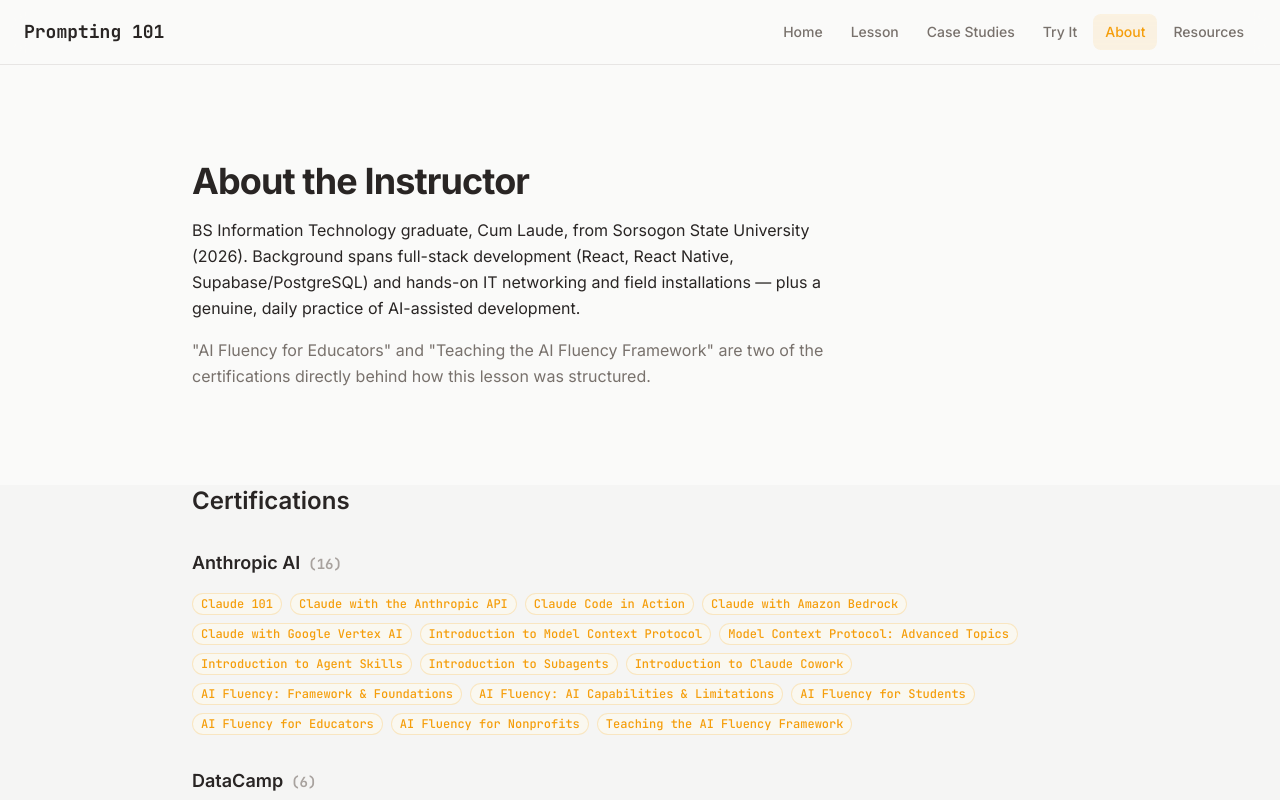
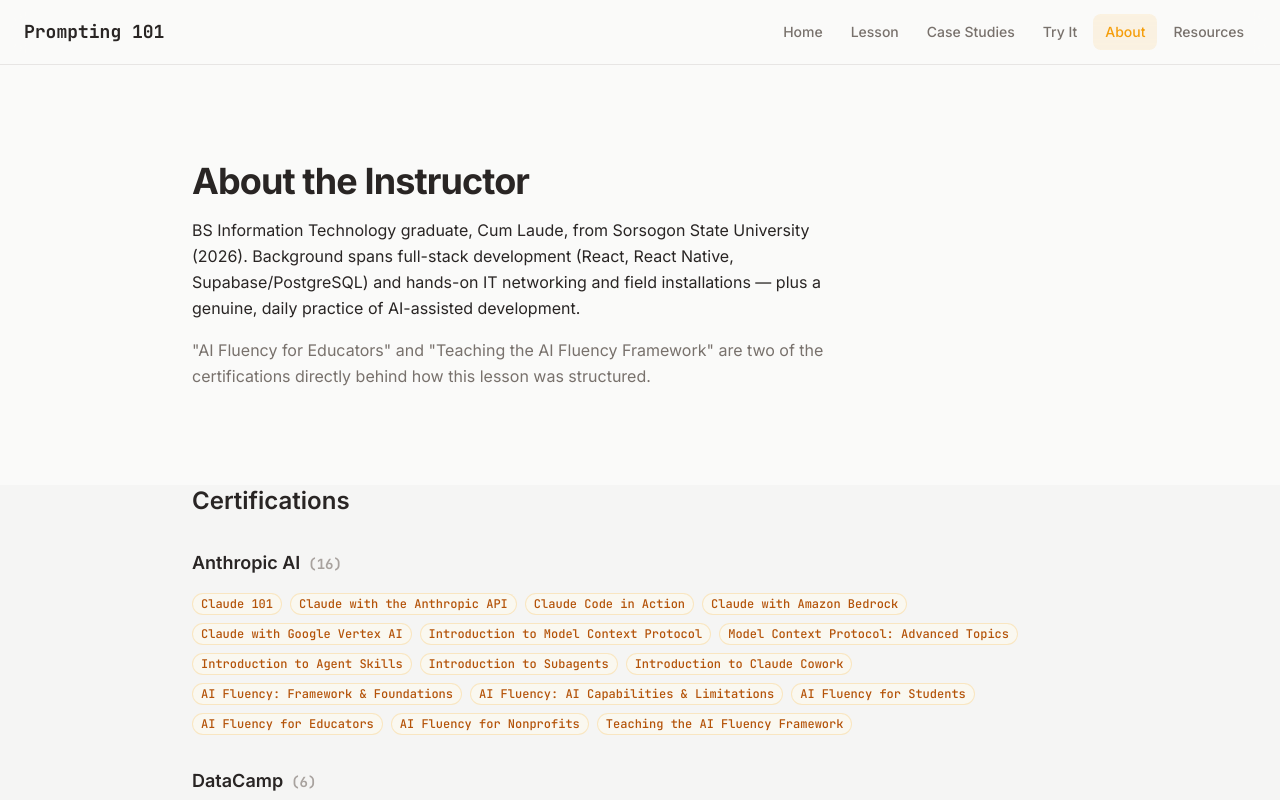
Before and after one commit to dannielcanaryquipia/artificial-intelligence-prompting, a React (Vite) app: page /about in a window 1280 px wide. Shown: the top 800 px of the page. Built offline with nearby package versions, Linux system fonts and the light colour scheme.

Commit message:
fix: use accent-deep for small accent text to meet AA contrast

```diff
--- a/src/components/ActivityChips.tsx
+++ b/src/components/ActivityChips.tsx
@@ -103,7 +103,7 @@ export function ActivityChips() {
                 <Card className="bg-accent-tint/50
                                border-accent/20">
                   <CardContent className="py-4">
-                    <p className="font-mono text-sm text-accent font-medium mb-1">
+                    <p className="font-mono text-sm text-accent-deep font-medium mb-1">
                       {element.missing}
                     </p>
                     <p className="font-sans text-sm text-content-secondary">
--- a/src/components/CredentialGroup.tsx
+++ b/src/components/CredentialGroup.tsx
@@ -22,9 +22,9 @@ export function CredentialGroup({ issuer }: CredentialGroupProps) {
             key={cert}
             variant="outline"
             className="font-mono text-xs
-                       bg-accent-tint/50
-                       text-accent
-                       border-accent/20"
+                        bg-accent-tint/50
+                        text-accent-deep
+                        border-accent/20"
           >
             {cert}
           </Badge>
```
